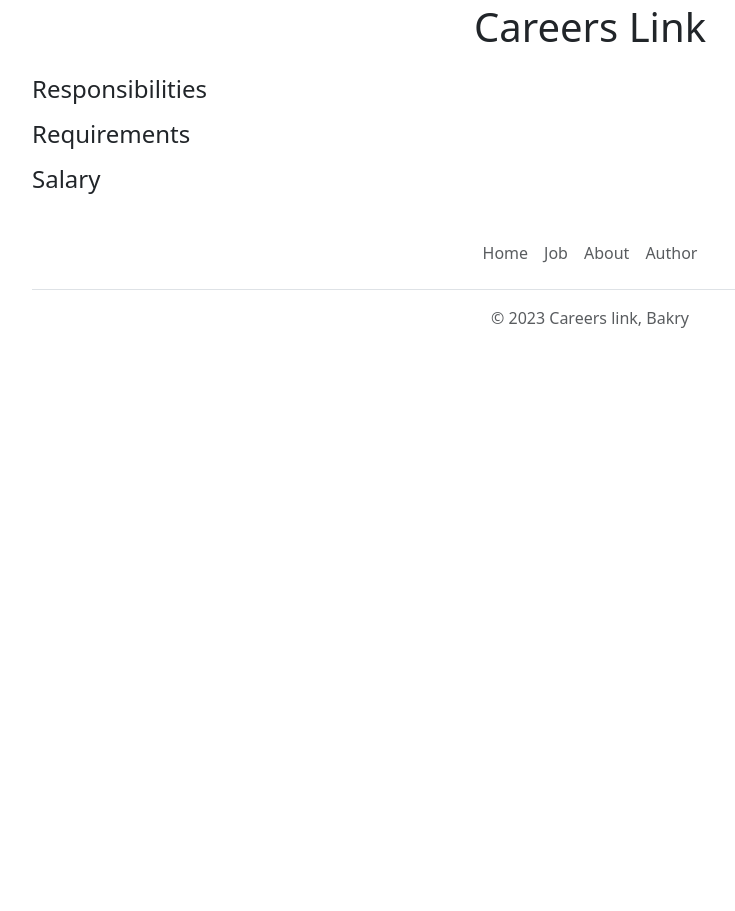
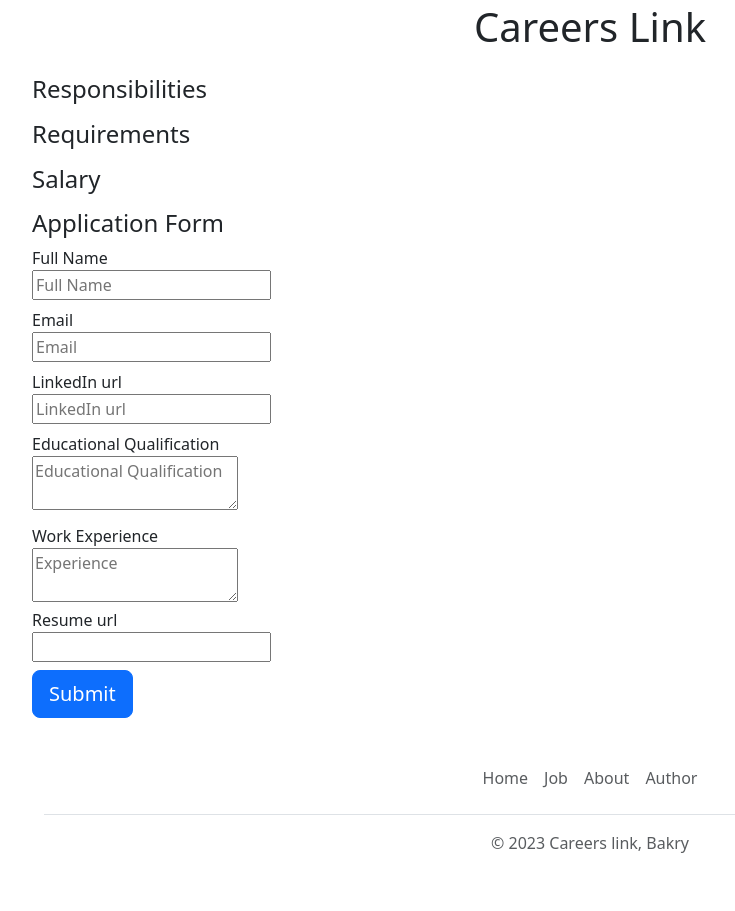
Before and after one commit to bakryabdalsalam/careers_link, a Flask app: template templates/jobpage.html in a window 1280 px wide. Shown: the part 477-1388 px from the top of the page, without its empty margins (50-785 px from the left). Before the commit the page ends 805 px from the top, so only its background shows below. Run offline with Flask 3, Linux system fonts and the light colour scheme; the template is opened without the code that fills it, so the values that code supplies are empty.

Commit message:
sore application in database

```diff
--- a/app.py
+++ b/app.py
@@ -1,5 +1,5 @@
-from flask import Flask, render_template, jsonify
-from database import load_jobs_from_db, load_job_from_db
+from flask import Flask, render_template, jsonify, request
+from database import load_jobs_from_db, load_job_from_db, add_application_to_db
 
 app = Flask(__name__)
 
@@ -21,5 +21,16 @@ def job_details(id):
         return "Job not Found", 404
     return render_template('jobpage.html', job=job)
 
+@app.route('/job/<id>/apply', methods=['POST'])
+def apply_to_job(id):
+    data = request.form
+    job = load_job_from_db(id)
+    add_application_to_db(id, data)
+
+    #store data in database
+    #send email
+    #display an ecknowledgement
+    return render_template("application_submitted.html", application=data, job=job)
+
 if __name__ == '__main__':
     app.run(host='0.0.0.0', debug=True)
--- /dev/null
+++ b/templates/application_form.html
@@ -0,0 +1,32 @@
+<h4>Application Form</h4>
+<form action="/job/{{job['id']}}/apply" method="post">
+  <div class="mb-2">
+    <labal>Full Name</labal> <br />
+    <input type="text" name="full_name" placeholder="Full Name" required />
+  </div>
+
+  <div class="mb-2">
+    <labal>Email</labal> <br />
+    <input type="text" name="email" placeholder="Email" required />
+  </div>
+
+  <div class="mb-2">
+    <labal>LinkedIn url</labal> <br />
+    <input type="url" name="linkedin_url" placeholder="LinkedIn url" required />
+  </div>
+
+  <div class="mb-2">
+    <labal>Educational Qualification</labal> <br />
+    <textarea type="text" name="education" placeholder="Educational Qualification" required /></textarea>
+  </div>
+
+  <div class="mb-2">
+    <labal>Work Experience</labal> <br />
+    <textarea type="text" name="work_experience" placeholder="Experience" required /></textarea>
+
+  <div class="mb-2">
+    <labal>Resume url</labal> <br />
+    <input type="text" name="resume_url" required />
+  </div>
+  <input class="btn btn-primary btn-lg" type="submit" />
+</form>
--- a/templates/jobpage.html
+++ b/templates/jobpage.html
@@ -26,6 +26,7 @@
       </ol>
       <h4>Salary</h4>
       <p>{{job.salary}} {{job.currency}}</p>
+      {% include 'Application_form.html' %}
     </div>
 
     {% include 'footer.html' %}
```
Also changed, not shown: database.py (+16 -0 lines), templates/application_submitted.html (added, +33 -0 lines).
